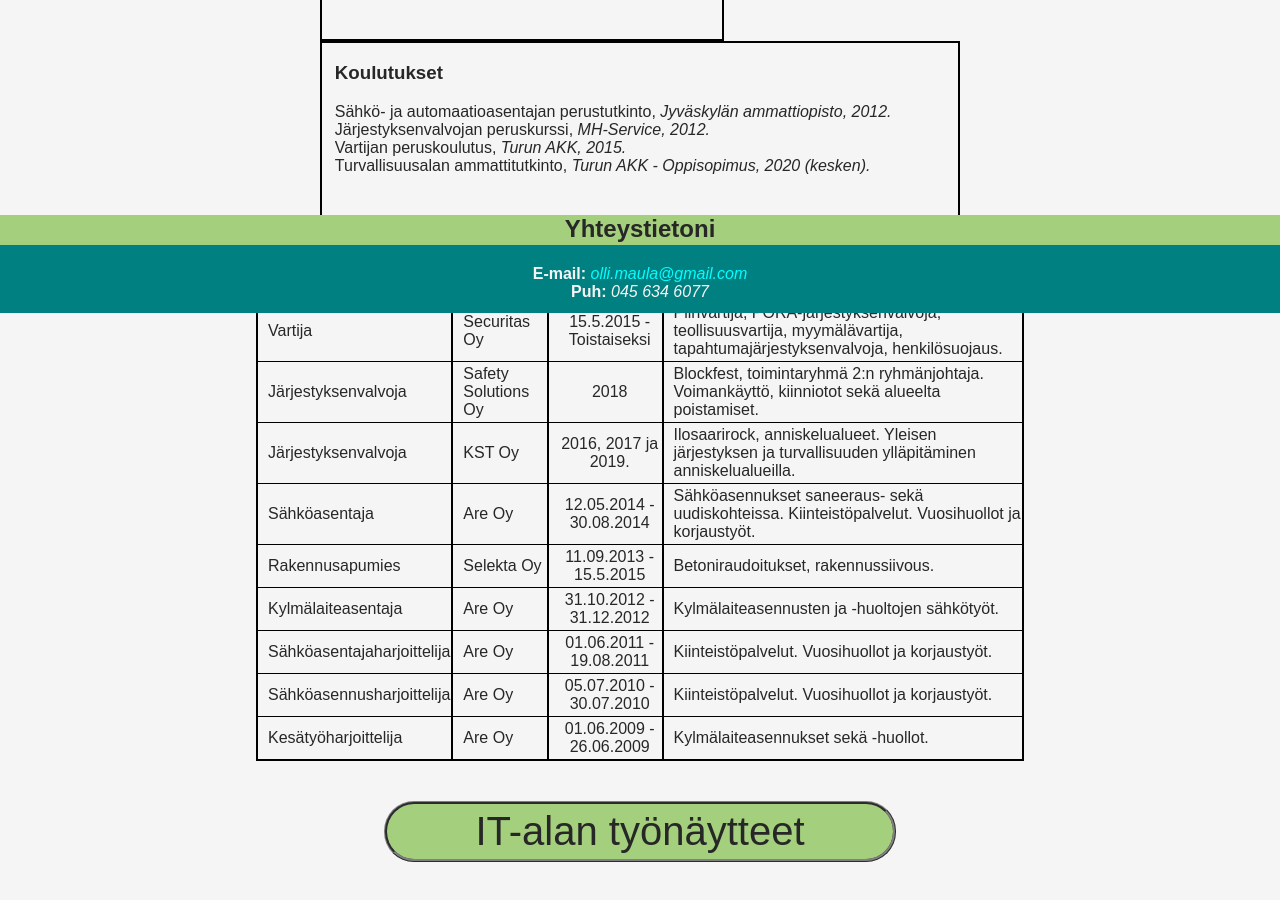
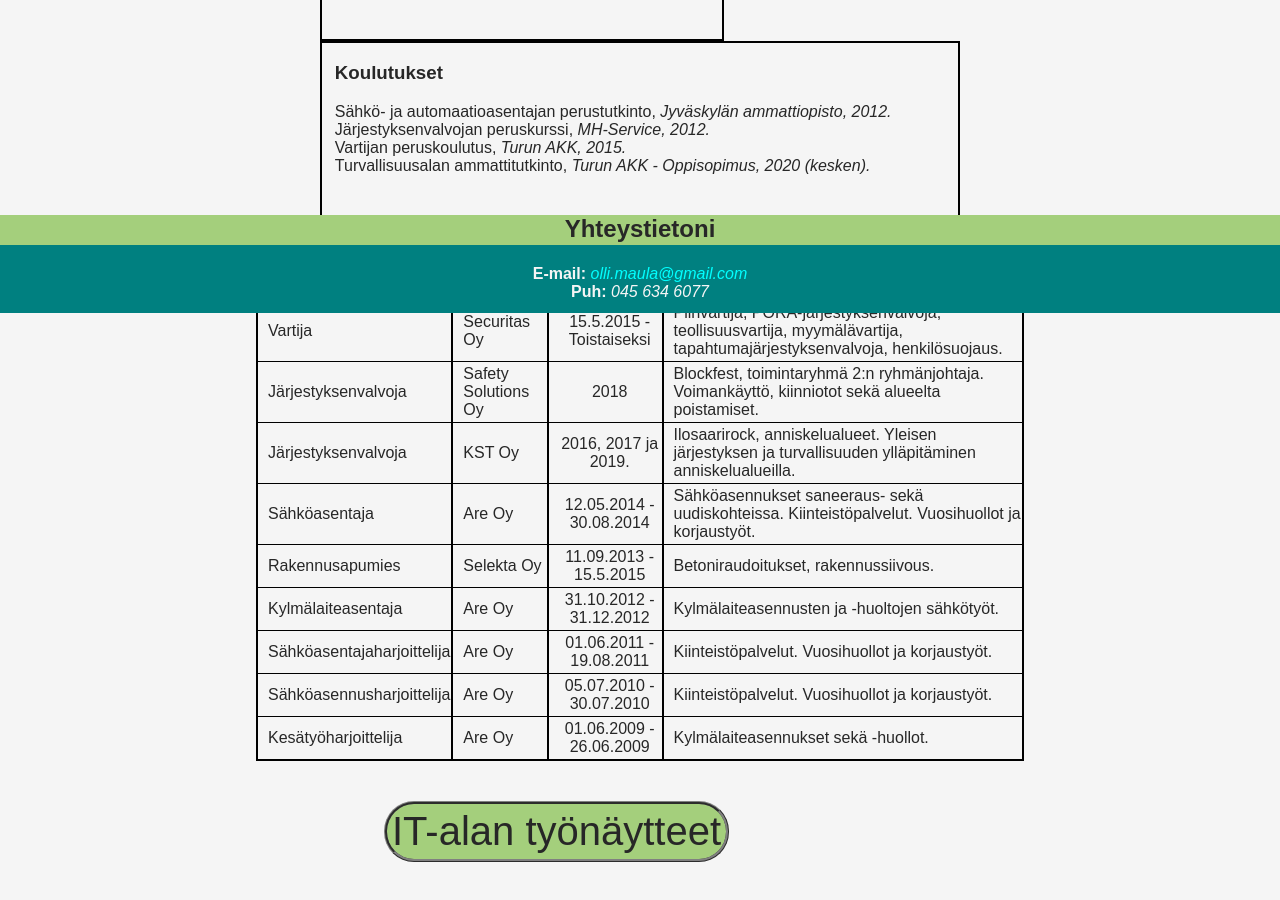
Before and after one commit to ollimaula/ollimaula.github.io, a plain HTML site: page portfolio.html in a window 1280 px wide. Shown: the part 487-1387 px from the top of the page. Drawn offline with Linux system fonts and the light colour scheme.

Commit message:
Update styles.css

```diff
--- a/styles/styles.css
+++ b/styles/styles.css
@@ -141,6 +141,7 @@ a:active.itlinkki {
   margin-right: 30%;
   margin-top: 40px;
   padding: 5px;
+  width: fit-content;
 }
 .naytteet:hover {
   font-size: 40px;
@@ -150,6 +151,7 @@ a:active.itlinkki {
   margin-left: 30%;
   margin-right: 30%;
   margin-top: 40px;
+  width: fit-content;
 }
 th {
   text-align: center;
```
